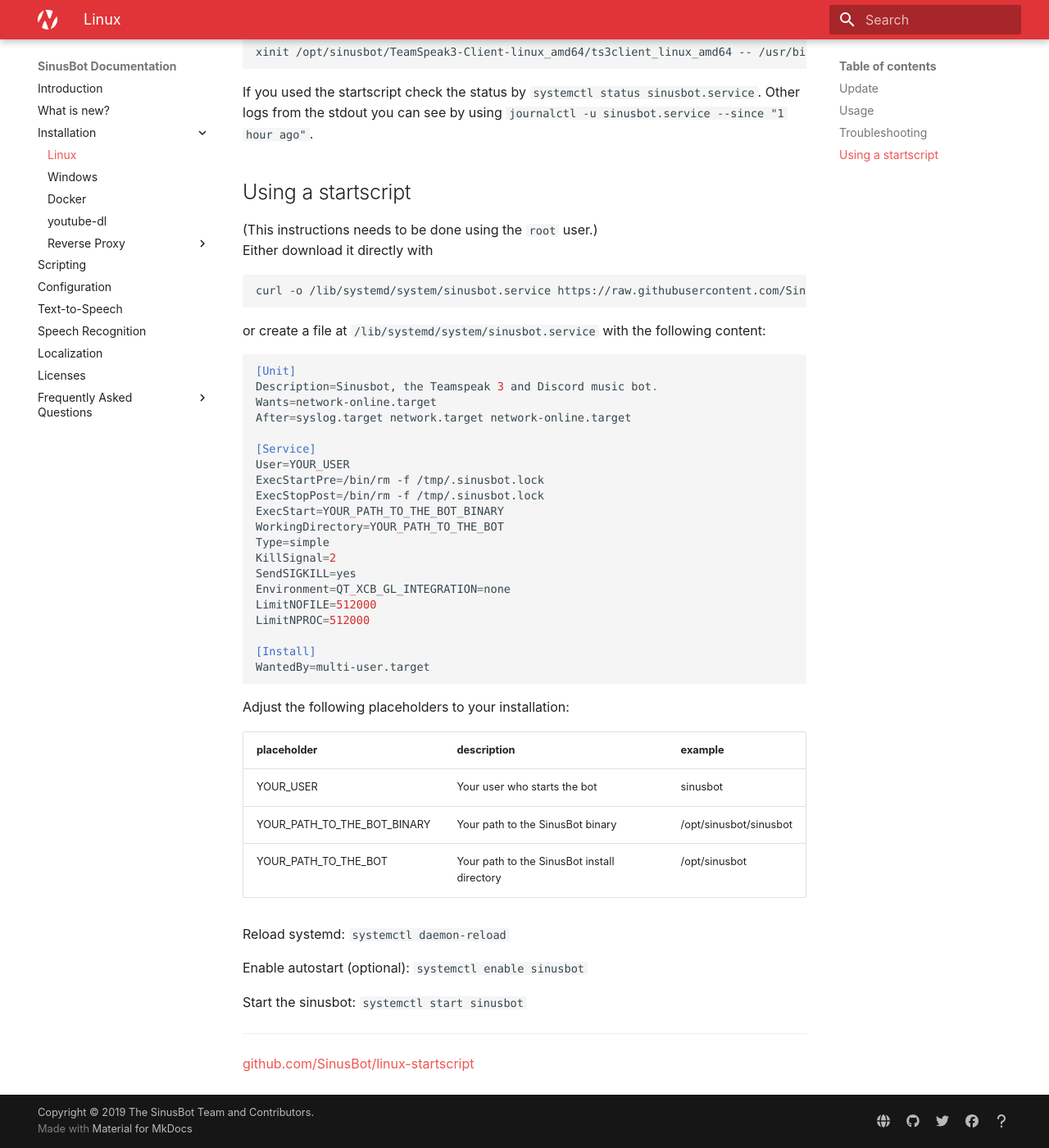
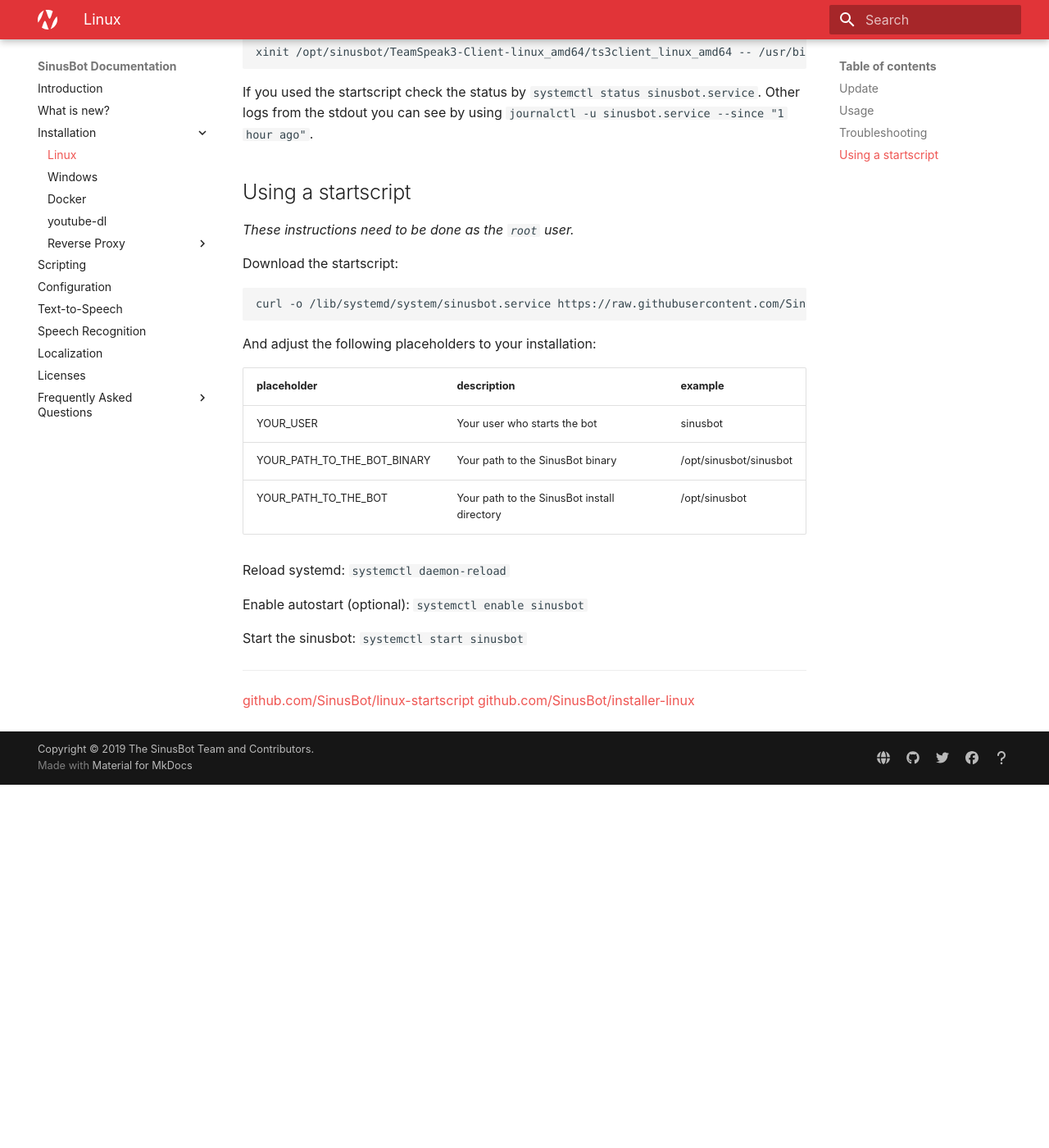
Before and after one commit to SinusBot/docs, an MkDocs documentation site: the page built from docs/installation/linux.md, in a window 1280 px wide and 1400 px high, scrolled down 3706 px. Shown: the whole window at 82% size. Built offline with MkDocs 1.6.1 and Material for MkDocs 9.7.7, drawn with Linux system fonts in a browser that asks for light colours; after the commit the page ends 4663 px from its top, so only the background shows below that; some of the changed text lies outside the part shown.

````diff
--- a/docs/installation/linux.md
+++ b/docs/installation/linux.md
@@ -69,9 +69,9 @@ cp config.ini.dist config.ini
 Now you need to download the TeamSpeak 3 Client and **install it**.
 
 ```bash
-wget http://dl.4players.de/ts/releases/3.2.3/TeamSpeak3-Client-linux_amd64-3.2.3.run
-chmod 0755 TeamSpeak3-Client-linux_amd64-3.2.3.run
-./TeamSpeak3-Client-linux_amd64-3.2.3.run
+wget http://dl.4players.de/ts/releases/3.2.5/TeamSpeak3-Client-linux_amd64-3.2.5.run
+chmod 0755 TeamSpeak3-Client-linux_amd64-3.2.5.run
+./TeamSpeak3-Client-linux_amd64-3.2.5.run
 ```
 
 You will need to accept the terms.
@@ -85,7 +85,7 @@ nano config.ini
 
 Make sure that the TS3Path is correct (if you followed this tutorial step by step, it should already match):
 
-```
+```toml
 TS3Path = "/opt/sinusbot/TeamSpeak3-Client-linux_amd64/ts3client_linux_amd64"
 ```
 
@@ -179,45 +179,21 @@ If you used the startscript check the status by `systemctl status sinusbot.servi
 
 ## Using a startscript
 
-(This instructions needs to be done using the `root` user.)
-Either download it directly with
+*These instructions need to be done as the `root` user.*
+
+Download the startscript:
 
 ```bash
 curl -o /lib/systemd/system/sinusbot.service https://raw.githubusercontent.com/SinusBot/linux-startscript/master/sinusbot.service
 ```
 
-or create a file at `/lib/systemd/system/sinusbot.service` with the following content:
-
-```toml
-[Unit]
-Description=Sinusbot, the Teamspeak 3 and Discord music bot.
-Wants=network-online.target
-After=syslog.target network.target network-online.target
-
-[Service]
-User=YOUR_USER
-ExecStartPre=/bin/rm -f /tmp/.sinusbot.lock
-ExecStopPost=/bin/rm -f /tmp/.sinusbot.lock
-ExecStart=YOUR_PATH_TO_THE_BOT_BINARY
-WorkingDirectory=YOUR_PATH_TO_THE_BOT
-Type=simple
-KillSignal=2
-SendSIGKILL=yes
-Environment=QT_XCB_GL_INTEGRATION=none
-LimitNOFILE=512000
-LimitNPROC=512000
-
-[Install]
-WantedBy=multi-user.target
-```
-
-Adjust the following placeholders to your installation:
+And adjust the following placeholders to your installation:
 
 | placeholder                      | description                                 | example                |
-| --- | --- | --- |
+| -------------------------------- | ------------------------------------------- | ---------------------- |
 | YOUR\_USER                       | Your user who starts the bot                | sinusbot               |
 | YOUR\_PATH\_TO\_THE\_BOT\_BINARY | Your path to the SinusBot binary            | /opt/sinusbot/sinusbot |
-| YOUR\_PATH\_TO\_THE\_BOT          | Your path to the SinusBot install directory | /opt/sinusbot          |
+| YOUR\_PATH\_TO\_THE\_BOT         | Your path to the SinusBot install directory | /opt/sinusbot          |
 
 Reload systemd: `systemctl daemon-reload`
 
@@ -228,3 +204,4 @@ Start the sinusbot: `systemctl start sinusbot`
 ----
 
 [github.com/SinusBot/linux-startscript](https://github.com/SinusBot/linux-startscript)
+[github.com/SinusBot/installer-linux](https://github.com/SinusBot/installer-linux)
````
Also changed, not shown: other parts of docs/installation/linux.md (+1 -1 lines).
